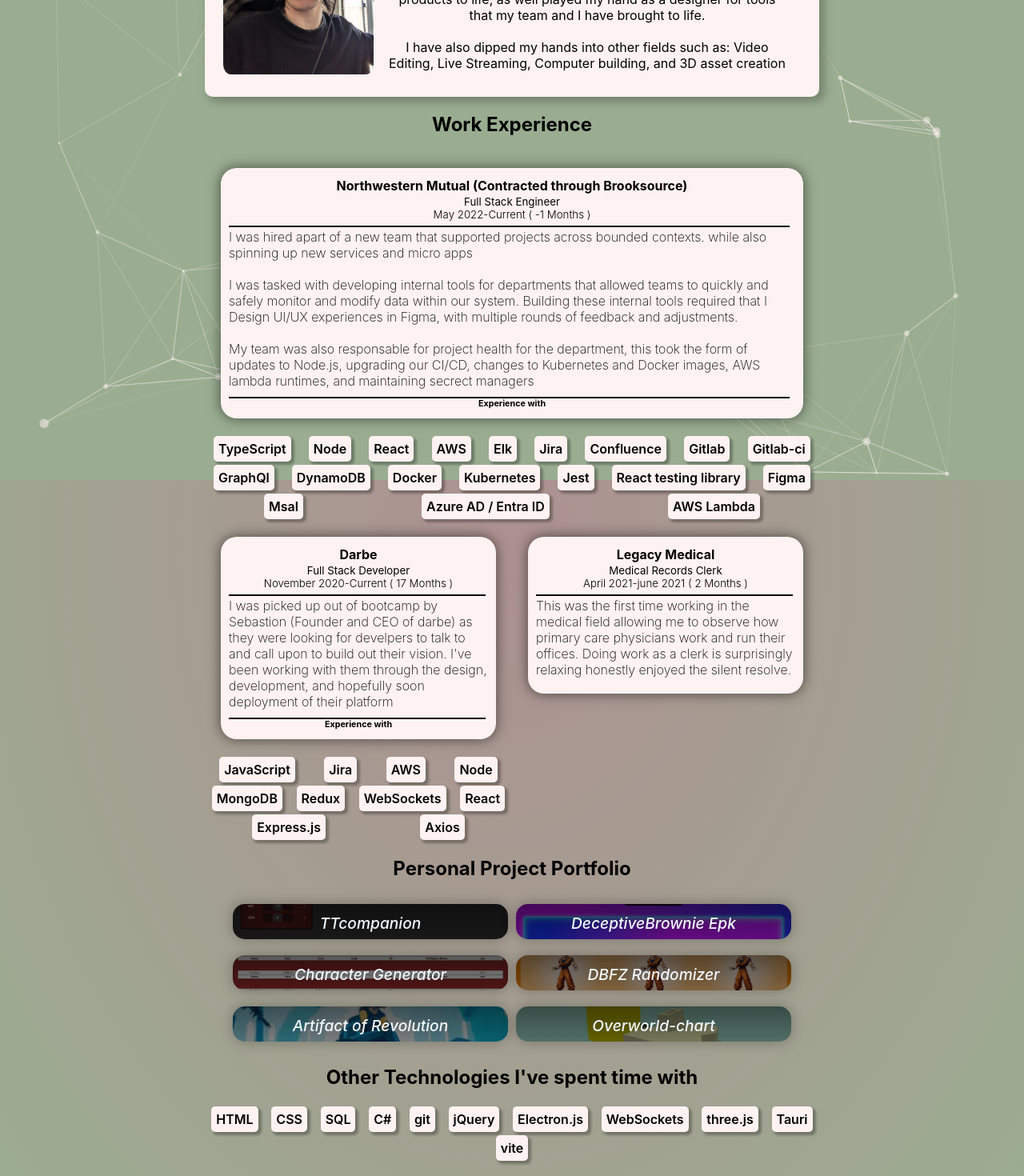
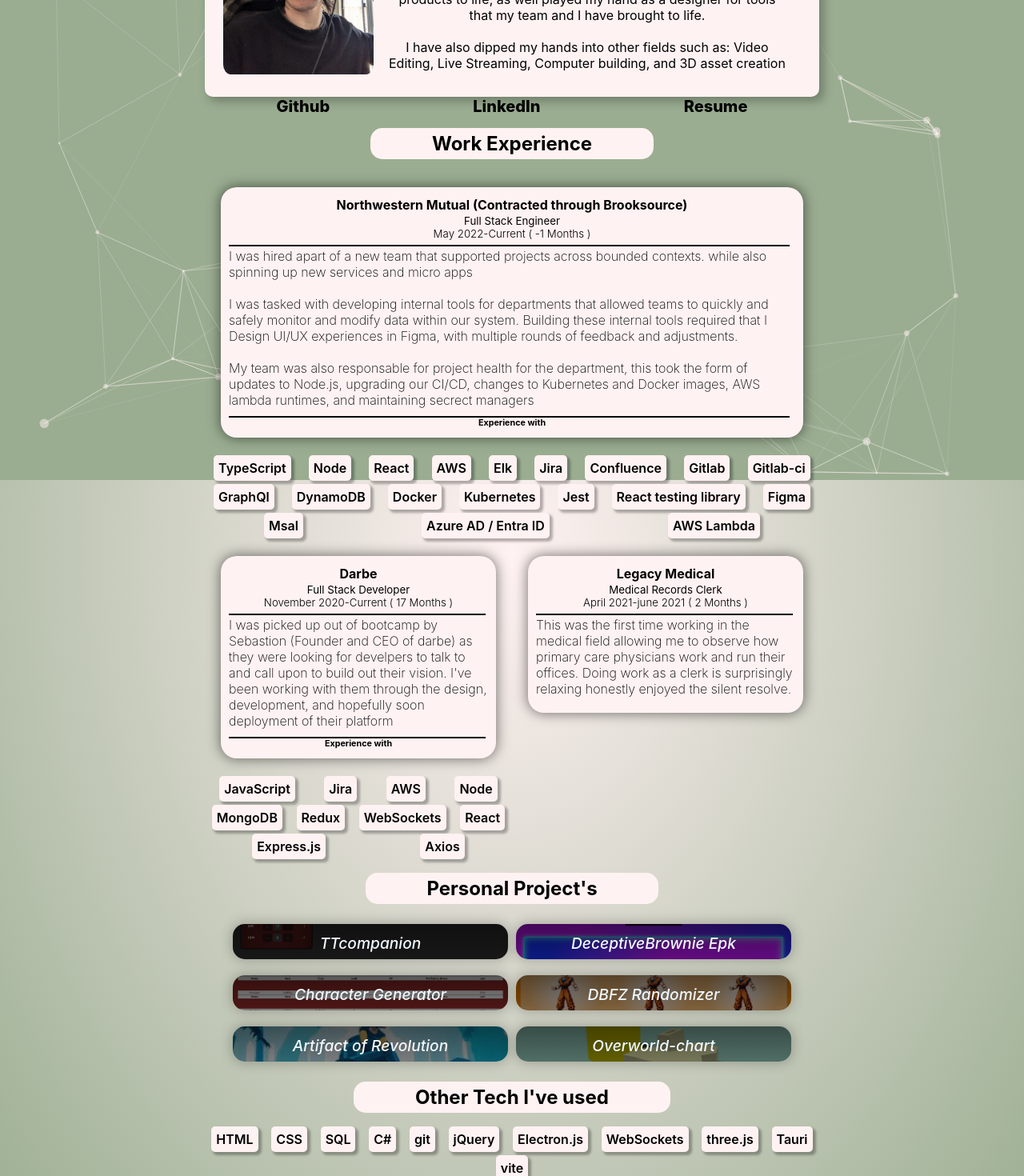
Before and after one commit to Drkeck/Drkeck.github.io, a React (Create React App) app: page / in a window 1280 px wide. Shown: the part 200-1670 px from the top of the page at 80% size. Built offline with nearby package versions, Linux system fonts and the light colour scheme.

Commit message:
update stuff

```diff
--- a/src/App.css
+++ b/src/App.css
@@ -3,7 +3,15 @@
 }
 
 html {
-    background: radial-gradient(#ad9191, #9aad91);
+    background: radial-gradient(#fff2f2, #9aad91);
+}
+
+h2 {
+  margin: 15px auto;
+  width: fit-content;
+  background: #fff2f2;
+  border-radius: 15px;
+  padding: 5px 10%;
 }
 
 .App {
@@ -19,4 +27,5 @@
     width: 368px;
     overflow-x: hidden;
   }
+
 }
--- a/src/App.js
+++ b/src/App.js
@@ -23,12 +23,14 @@
     <>
     <div className="App">
       <Bio />
+      <Footer footer={false}/>
       <h2>Work Experience</h2>
       <WorkExperience />
-      <h2>Personal Project Portfolio</h2>
+      <h2>Personal Project's</h2>
       <Portfolio />
+      <h2>Other Tech I've used</h2>
       <TechSkills />
-      <Footer />
+      <Footer footer={true}/>
     </div>
       {init && <Particles
           id='tsparticles'
--- a/src/Components/Footer/index.css
+++ b/src/Components/Footer/index.css
@@ -1,13 +1,16 @@
-.footer-cont {
+.info, .footer-cont{
     display: flex;
     flex-direction: row;
     justify-content: space-around;
     align-items: flex-end;
-    height: 100px;
     margin-bottom: 10px;
 }
 
-.footer-cont a {
+.footer-cont {
+    height: 100px;
+}
+
+.footer-cont a, .info a {
     text-decoration: none;
     color: black;
     font-weight: 800;
@@ -19,17 +22,22 @@
 }
 
 @media screen and (min-width: 200px) and (max-width: 768px) {
-    .footer-cont {
+
+    .footer-cont, .info {
         display: flex;
         flex-direction: row;
         justify-content: center;
         align-items: center;
-        margin: 30px;
         height: unset;
         flex-wrap: wrap;
     }
 
-    .footer-cont a {
+
+    .footer-cont {
+        margin: 30px;
+    }
+
+    .footer-cont a, .info a {
         margin: 15px 30px;
         width: 25%;
     }
--- a/src/Components/Footer/index.js
+++ b/src/Components/Footer/index.js
@@ -1,12 +1,11 @@
 import "./index.css"
 
-function Footer() {
-
+function Footer({footer}) {
     return(
-        <footer className="footer-cont">
-            <a href="emailto:k3ckl3y.a@gmail.com">Email</a>
+        <footer className={!footer ? "info" : "footer-cont" }>
+            {footer && <a href="emailto:k3ckl3y.a@gmail.com">Email</a>}
             <a href="https://github.com/drkeck">Github</a>
-            <p className="fade">Made In React, with love.</p>
+            {footer && <p className="fade">Made In React, with love.</p>}
             <a href="https://www.linkedin.com/in/alexkeckley/">LinkedIn</a>
             <a href="https://docs.google.com/document/d/1NRn6R1lbw27lBMFy45Gl_A--UkJw7daKU0XOPzRPOhM/edit?usp=sharing">Resume</a>
         </footer>
--- a/src/Components/TechKnowledge/index.js
+++ b/src/Components/TechKnowledge/index.js
@@ -6,7 +6,6 @@
 function TechSkills() {
     return(
         <div className="skill-con">
-        <h2 className="header-1">Other Technologies I've spent time with</h2>
             <div className="tek-con">
                 {tek.map((tek , id) => {
                 return(
```
